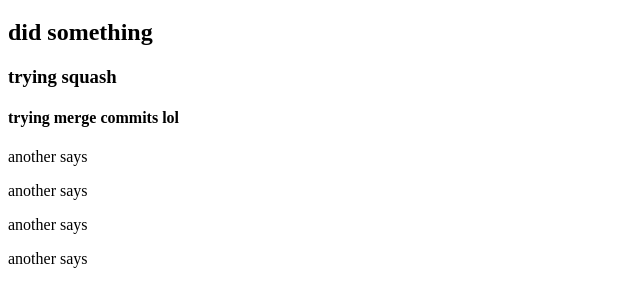
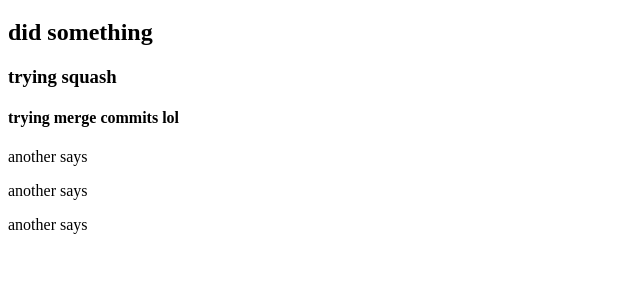
Before and after one commit to TEAM-7-SAD/team7-sem-versioning, a website: page button.html in a window 1280 px wide. Shown: the part 124-430 px from the top of the page, without its empty margins (0-640 px from the left). Drawn offline with Linux system fonts and the light colour scheme.

Commit message:
just a test

```diff
--- a/button.html
+++ b/button.html
@@ -15,6 +15,5 @@
     <p>another says</p>
     <p>another says</p>
     <p>another says</p>
-    <p>another says</p>
   </body>
 </html>
```
